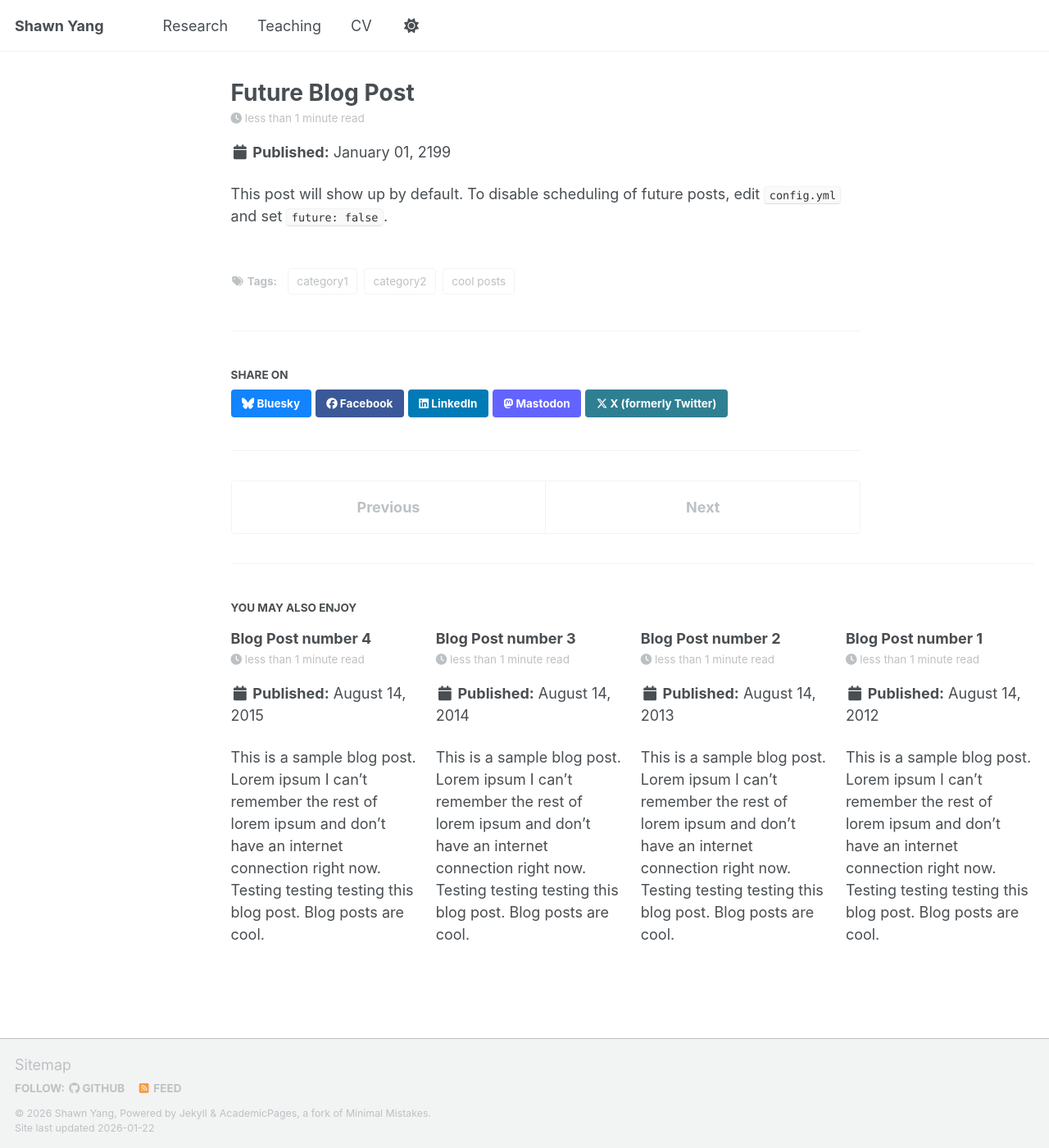
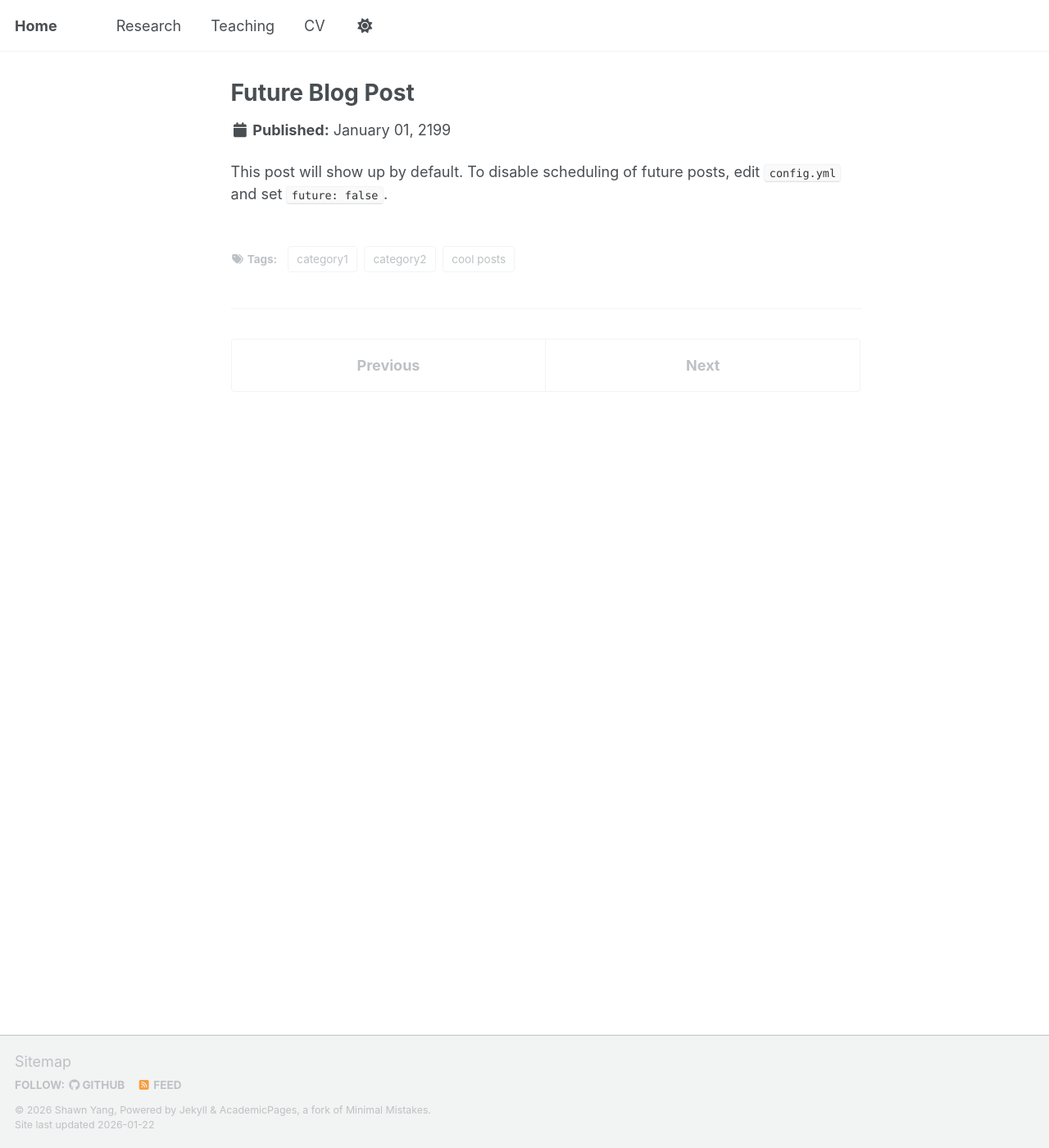
Before and after one commit to Shawnyangbest/Shawnyangbest, a Jekyll site: the page built from _posts/2199-01-01-future-post.md, in a window 1280 px wide and 1400 px high. Shown: the whole window at 82% size. Built offline with Jekyll 4.4.1, drawn with Linux system fonts in a browser that asks for light colours; a script bundle is joined from its source files by our own code; library files that are not in the unit come from our copies; some of the changed lines change nothing that is shown.

Commit message:
Update _config.yml

```diff
--- a/_config.yml
+++ b/_config.yml
@@ -9,13 +9,13 @@
 # Basic Site Settings
 locale                   : "en-AU"
 site_theme               : "default" # The available themes options are "default", "air", "sunrise", "mint", "dirt" and "contrast"
-title                    : "Shawn Yang"
+title                    : "Home"
 title_separator          : "-"
 name                     : &name "Shawn Yang"
-description              : &description "PhD candidate in Risk & Actuarial Studies at UNSW. Research: systemic risk, reinsurance networks, climate risk, and electricity markets."
+description              : &description "PhD candidate in Risk & Actuarial Studies at UNSW."
 url                      : "https://shawn-yang.com"
 baseurl                  : ""
-repository               : "shawnyangbest/shawnyangbest.github.io"
+repository               :
 
 # Site Author - The following control what appear as part of the author content on the side bar.
 #               If a field is blank the icon and link will not appear, otherwise it will be shown.
@@ -189,67 +189,35 @@ collections:
 
 # These settings control how pages and collections are included in the site
 defaults:
-  # _posts
+  # Blog posts (if you ever use them)
   - scope:
       path: ""
       type: posts
     values:
       layout: single
       author_profile: false
-      read_time: true
-      comments: true
-      share: true
-      related: true
-  # _pages
+      read_time: false
+      comments: false
+      share: false
+      related: false
+
+  # Pages (Home, Research, Teaching, CV, etc.)
   - scope:
       path: ""
       type: pages
     values:
       layout: single
       author_profile: false
-  # _teaching
+
+  # Teaching collection (if you keep /teaching/)
   - scope:
       path: ""
       type: teaching
     values:
       layout: single
       author_profile: false
-      share: true
-      comments: true
-  # _publications
-  - scope:
-      path: ""
-      type: publications
-    values:
-      layout: single
-      author_profile: false
-      share: true
-      comments: true
-  # _portfolio
-  - scope:
-      path: ""
-      type: portfolio
-    values:
-      layout: single
-      author_profile: false
-      share: true
-      comment: true
-  # _talks
-  - scope:
-      path: ""
-      type: talks
-    values:
-      layout: talk
-      author_profile: false
-      share: true
-  # wp
-  - scope:
-      path: ""
-      type: workingpapers
-    values:
-      layout: single
-      author_profile: false
-
+      share: false
+      comments: false
 
 # Sass/SCSS
 sass:
```
